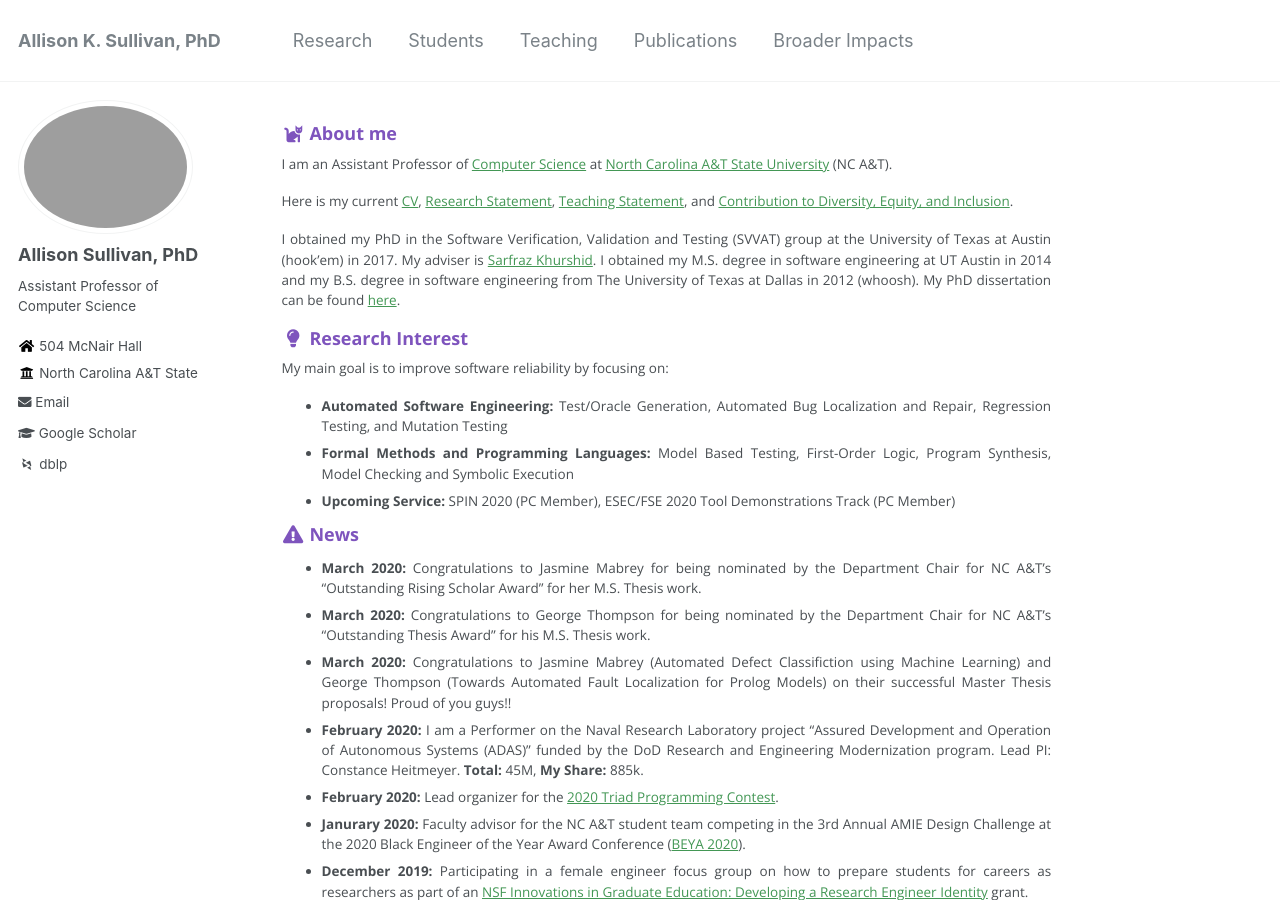
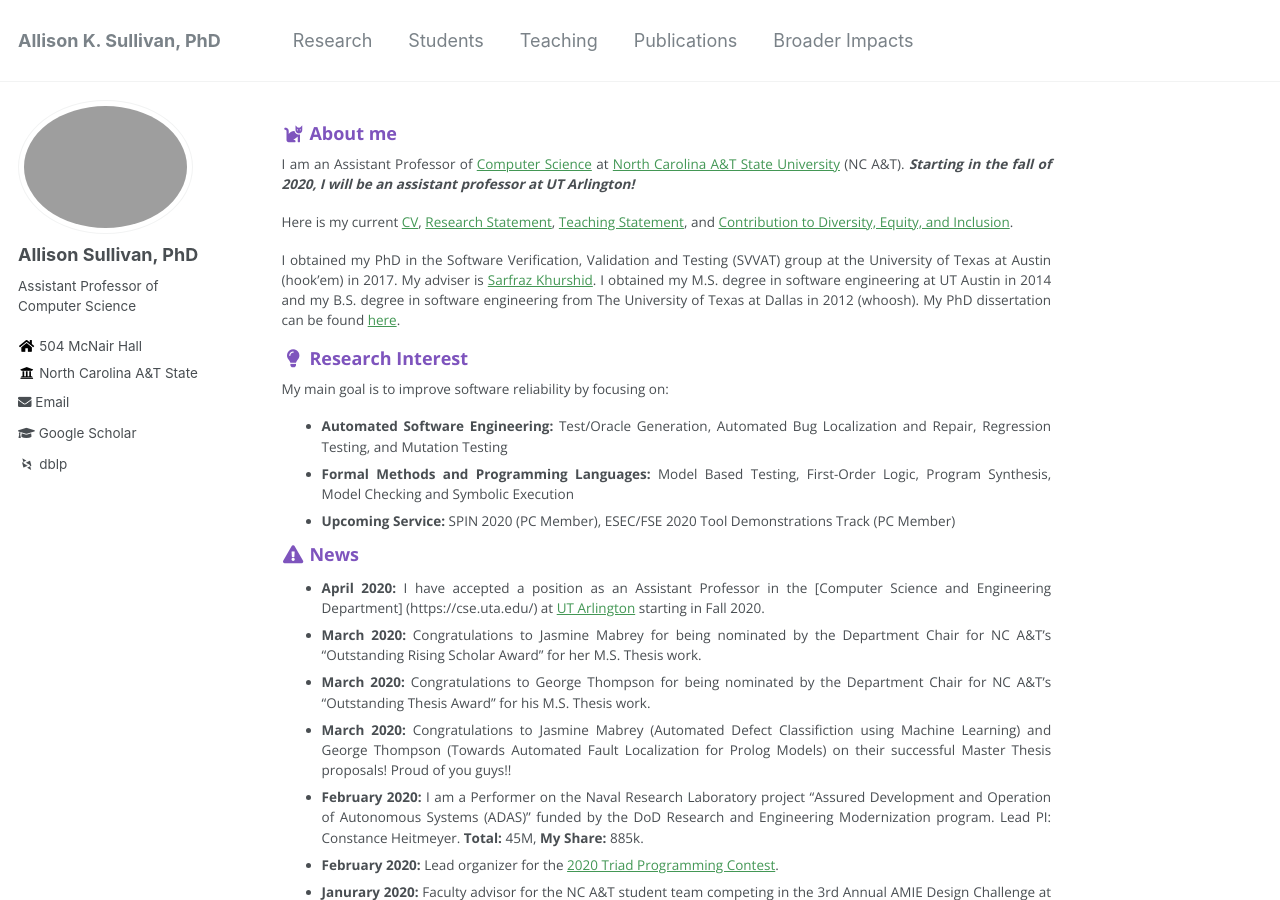
Before and after one commit to Allisonius/allisonius.github.io, a Jekyll site: the page built from _pages/about.md, in a window 1280 px wide and 900 px high. Built offline with Jekyll 4.4.1, drawn with Linux system fonts in a browser that asks for light colours; some web fonts are replaced.

Commit message:
Update about.md

```diff
--- a/_pages/about.md
+++ b/_pages/about.md
@@ -9,7 +9,7 @@ redirect_from:
 ---
 
 ### <i class="fa fa-fw fa-cat" aria-hidden="true"></i> About me
-I am an Assistant Professor of [Computer Science](https://www.ncat.edu/coe/departments/cs/index.php) at [North Carolina A&T State University](https://www.ncat.edu/) (NC A&T).
+I am an Assistant Professor of [Computer Science](https://www.ncat.edu/coe/departments/cs/index.php) at [North Carolina A&T State University](https://www.ncat.edu/) (NC A&T). ***Starting in the fall of 2020, I will be an assistant professor at UT Arlington!***
 
 Here is my current [CV](/files/ASullivan_CV.pdf), [Research Statement](../files/research_statement.pdf), [Teaching Statement](../files/teaching_statement.pdf), and [Contribution to Diversity, Equity, and Inclusion](../files/Commitment_to_Diversity_Statement.pdf).
 
@@ -24,6 +24,7 @@ Checking and Symbolic Execution
  * **Upcoming Service:** SPIN 2020 (PC Member), ESEC/FSE 2020 Tool Demonstrations Track (PC Member)
 
 ### <i class="fa fa-fw fa-exclamation-triangle" aria-hidden="true"></i> News
+* **April 2020:** I have accepted a position as an Assistant Professor in the [Computer Science and Engineering Department] (https://cse.uta.edu/) at [UT Arlington](https://www.uta.edu/) starting in Fall 2020.
 * **March 2020:** Congratulations to Jasmine Mabrey for being nominated by the Department Chair for NC A&T's "Outstanding Rising Scholar Award" for her M.S. Thesis work.
 * **March 2020:** Congratulations to George Thompson for being nominated by the Department Chair for NC A&T's "Outstanding Thesis Award" for his M.S. Thesis work.
 * **March 2020:** Congratulations to Jasmine Mabrey (Automated Defect Classifiction using Machine Learning) and George Thompson (Towards Automated Fault Localization for Prolog Models) on their successful Master Thesis proposals! Proud of you guys!!
```
